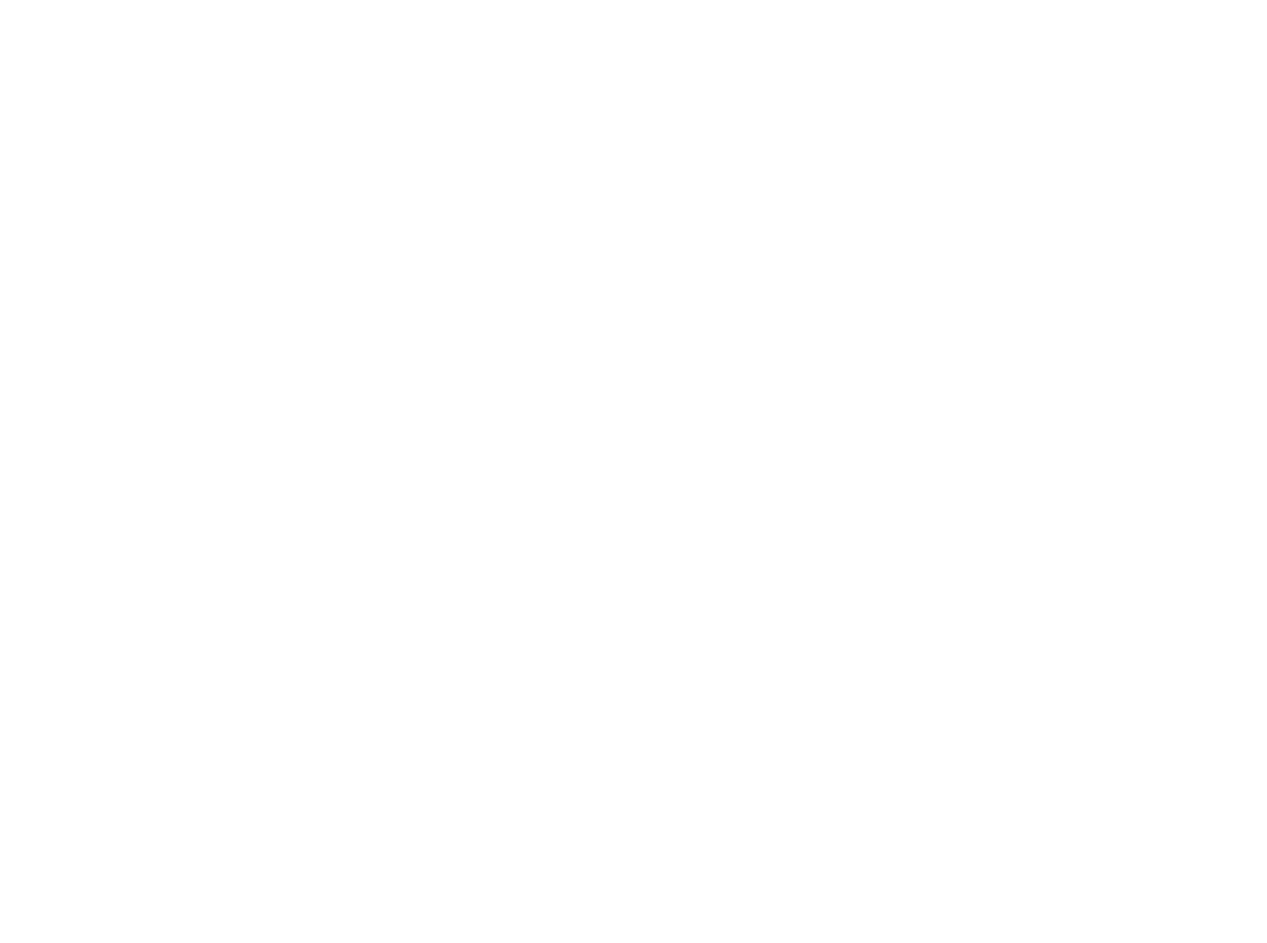
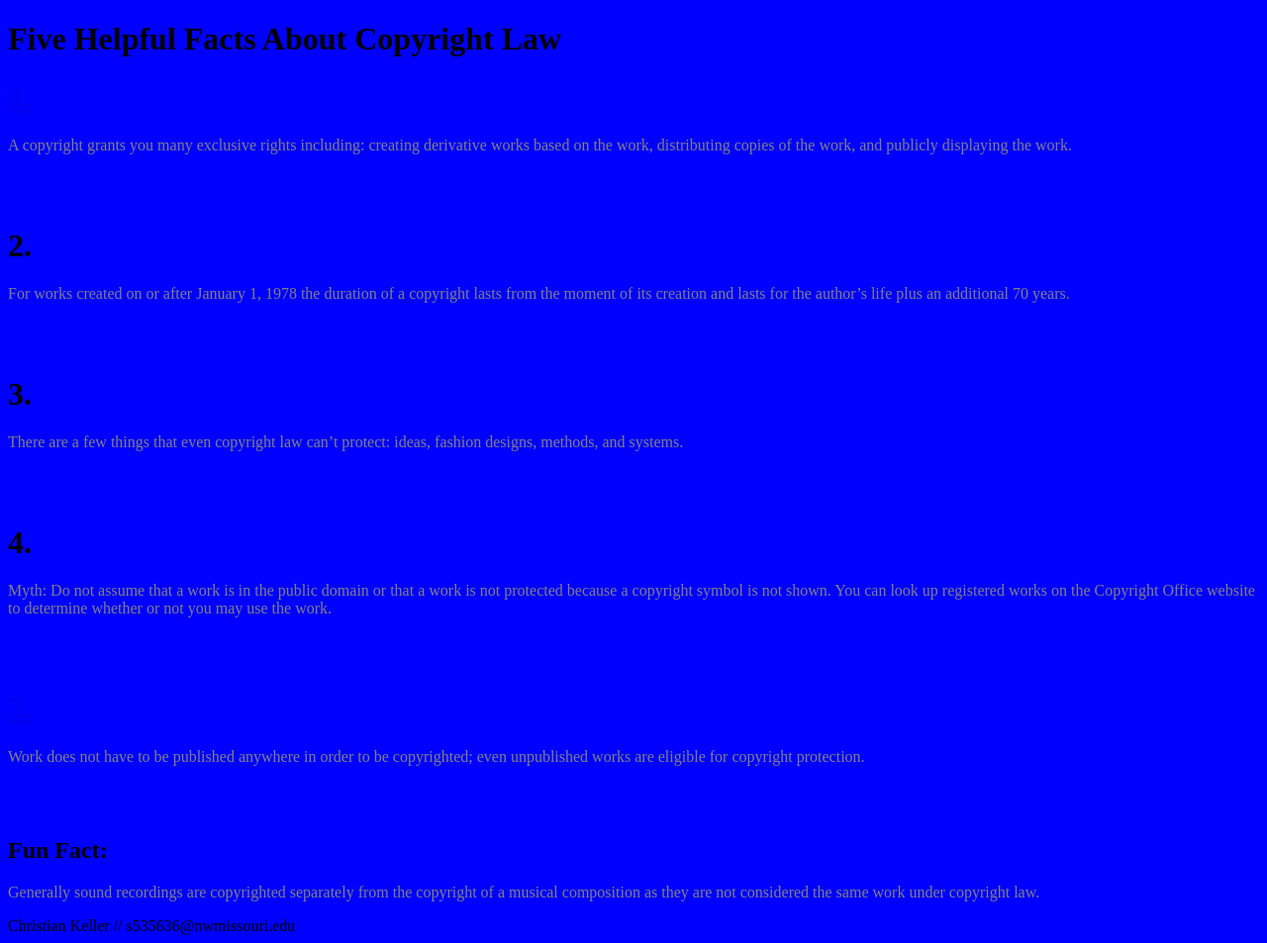
Before and after one commit to 44334-fa21/ch11handsonexercise-christiank3ll3r, a plain HTML site: page index.html in a window 1280 px wide. Shown: the whole page at 99% size. Before the commit the page ends 800 px from the top, so only its background shows below. Drawn offline with Linux system fonts and the light colour scheme.

Commit message:
ch11exercise
ch11exercise

```diff
--- a/index.html
+++ b/index.html
@@ -1,13 +1,46 @@
 <!DOCTYPE html>
 <html lang="en">
 	<head>
-		<title>LASTNAME Chapter11HandsOnExercise</title>
+		<title>Keller Chapter11HandsOnExercise</title>
 		<meta charset="utf-8">
 		<style>
+				h1 {text-decoration-style: solid;
+						color: black;}
 
+				h2 {text-decoration-style: solid;
+						color: black;}
+
+				body {background-color: blue;}
+
+				p {color: gray;}
 		</style>
 	</head>
 <body>
 
-</body>
+<h1> Five Helpful Facts About Copyright Law </h1>
+
+<h1> <a href="https://www.themyerslg.com/blog/2016/09/7-must-know-facts-about-u-s-copyright-law/"> 1. </a> </h1>
+		<p> A copyright grants you many exclusive rights including: creating derivative works based on the work, distributing copies of the work, and publicly displaying the work.  </p>
+		<br>
+		<br>
+<h1> 2. </h1>
+		<p> For works created on or after January 1, 1978 the duration of a copyright lasts from the moment of its creation and lasts for the author’s life plus an additional 70 years. </p>
+		<br>
+		<br>
+<h1> 3. </h1>
+		<p> There are a few things that even copyright law can’t protect: ideas, fashion designs, methods, and systems. </p>
+		<br>
+		<br>
+<h1> 4. </h1>
+		<p> Myth: Do not assume that a work is in the public domain or that a work is not protected because a copyright symbol is not shown. You can look up registered works on the Copyright Office website to determine whether or not you may use the work. </p>
+		<br>
+		<br>
+<h1> <a href="https://www.legalzoom.com/articles/8-basic-facts-every-musician-should-know-about-copyright-law"> 5. </a> </h1>
+		<p> Work does not have to be published anywhere in order to be copyrighted; even unpublished works are eligible for copyright protection. </p>
+		<br>
+		<br>
+<h2> Fun Fact: </h2>
+		<p> Generally sound recordings are copyrighted separately from the copyright of a musical composition as they are not considered the same work under copyright law. </p>
+
+		<footer> Christian Keller // s535636@nwmissouri.edu </footer>
 </html>
```
